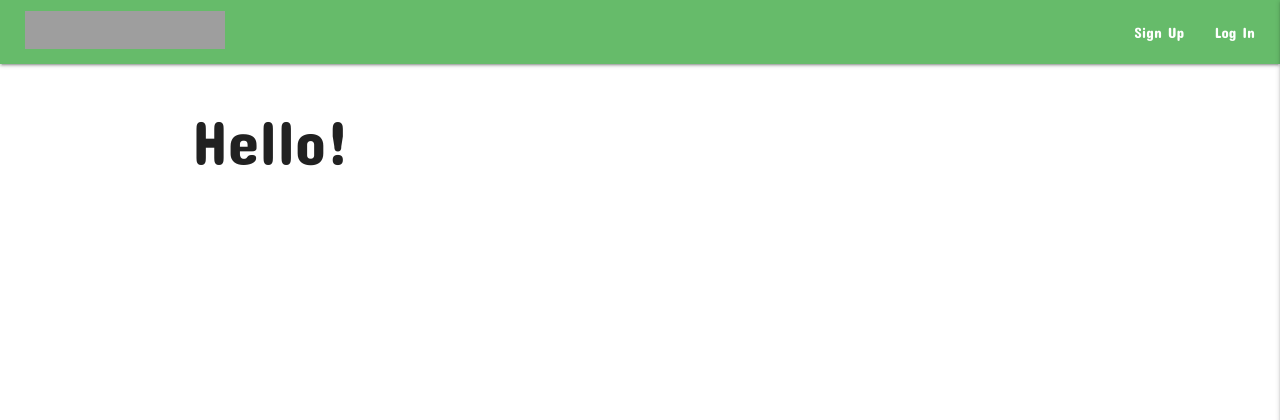
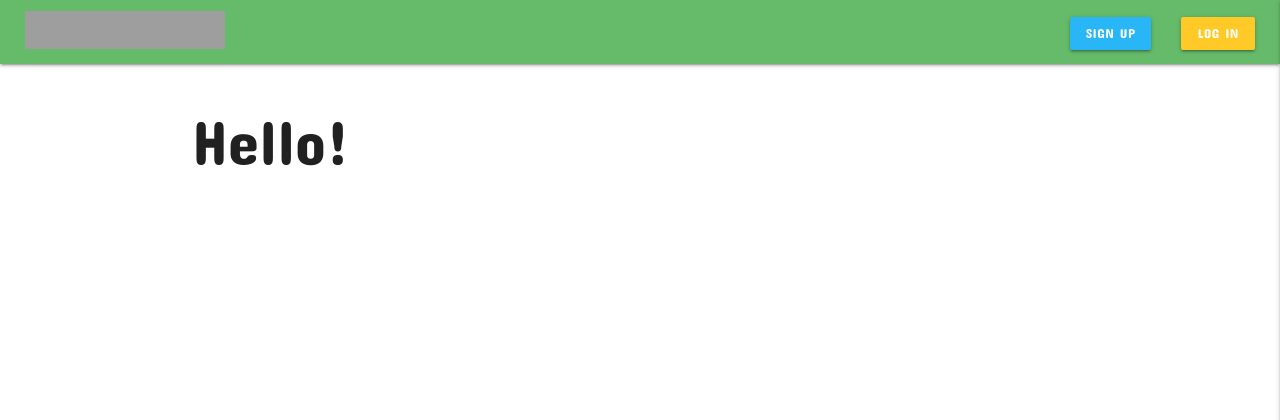
Before and after one commit to jstnliu/proj3nomnomnavigators, a Django app: page / in a window 1280 px wide. Shown: the top 420 px of the page. Run offline with Django 4.2, Linux system fonts and the light colour scheme; grey boxes are pictures that could not be loaded.

Commit message:
updating styling

```diff
--- a/main_app/static/css/style.css
+++ b/main_app/static/css/style.css
@@ -19,13 +19,12 @@ main {
   }
 
 footer.page-footer {
-  font-family: 'Concert One', sans-serif;
   padding-top: 0;
   text-align: right;
   }
 
-  nav {
-    padding: 10px; /* Adjust the padding as needed */
+nav {
+  padding: 10px; /* Adjust the padding as needed */
 }
 
 .nav-wrapper {
--- a/main_app/templates/base.html
+++ b/main_app/templates/base.html
@@ -27,10 +27,10 @@
                     <li><a href="{% url 'dish_types_index' %}">All Cuisines</a></li>
                     <li><a href="{% url 'recipes_create' %}">Add a Recipe</a></li>
                     <li><a href="{% url 'index' %}">All Recipes</a></li>
-                    <li><a href="{% url 'logout' %}">Log Out</a></li>
+                    <li><a class="waves-effect blue-grey lighten-2 btn-small" href="{% url 'logout' %}">Log Out</a></li>
                   {% else %}
-                    <li><a href="{% url 'signup' %}">Sign Up</a></li>
-                    <li><a href="{% url 'login' %}">Log In</a></li>
+                    <li><a class="waves-effect light-blue lighten-1 btn-small" href="{% url 'signup' %}">Sign Up</a></li>
+                    <li><a class="waves-effect amber lighten-1 btn-small" href="{% url 'login' %}">Log In</a></li>
                   {% endif %}
                 </ul>
             </div>
--- a/main_app/templates/recipes/detail.html
+++ b/main_app/templates/recipes/detail.html
@@ -9,7 +9,7 @@
       <div class="card-content">
         <!-- Details -->
         <span class="card-title">{{ recipe.name }}</span>
-        <p>Serving Size: {{ recipe.serving_size }}</p>
+        <p>Serving Size:{{ recipe.serving_size }}</p>
         <p>Ingredients: {{ recipe.ingredients }}</p>
         <p>Description: {{ recipe.description|linebreaks }}</p>
         <p>Directions: {{ recipe.directions|linebreaks }}</p>
--- a/main_app/urls.py
+++ b/main_app/urls.py
@@ -6,12 +6,12 @@ from . import views
 urlpatterns = [
     # 	RECIPE FUNCTIONS
 	path('', views.home, name = 'home'),
-
     path('recipes/', views.recipes_index, name = 'index'),
     path('recipes/<int:recipe_id>/', views.recipes_detail, name = 'detail'),
     path('recipes/create/', views.RecipeCreate.as_view(), name = 'recipes_create'),
     path('recipes/<int:pk>/delete/', views.RecipeDelete.as_view(), name = 'recipes_delete'),
     path('recipes/<int:pk>/update/', views.RecipeUpdate.as_view(), name = 'recipes_update'),
+    path('recipes/<int:recipe_id>/add_review/', views.add_review, name='add_review'),
     # 	DISH_TYPE FUNCTIONS
 	path('dish_types/', views.Dish_TypeList.as_view(), name = 'dish_types_index'),
     path('dish_types/<int:pk>/', views.Dish_TypeDetail.as_view(), name = 'dish_types_detail'),
```
